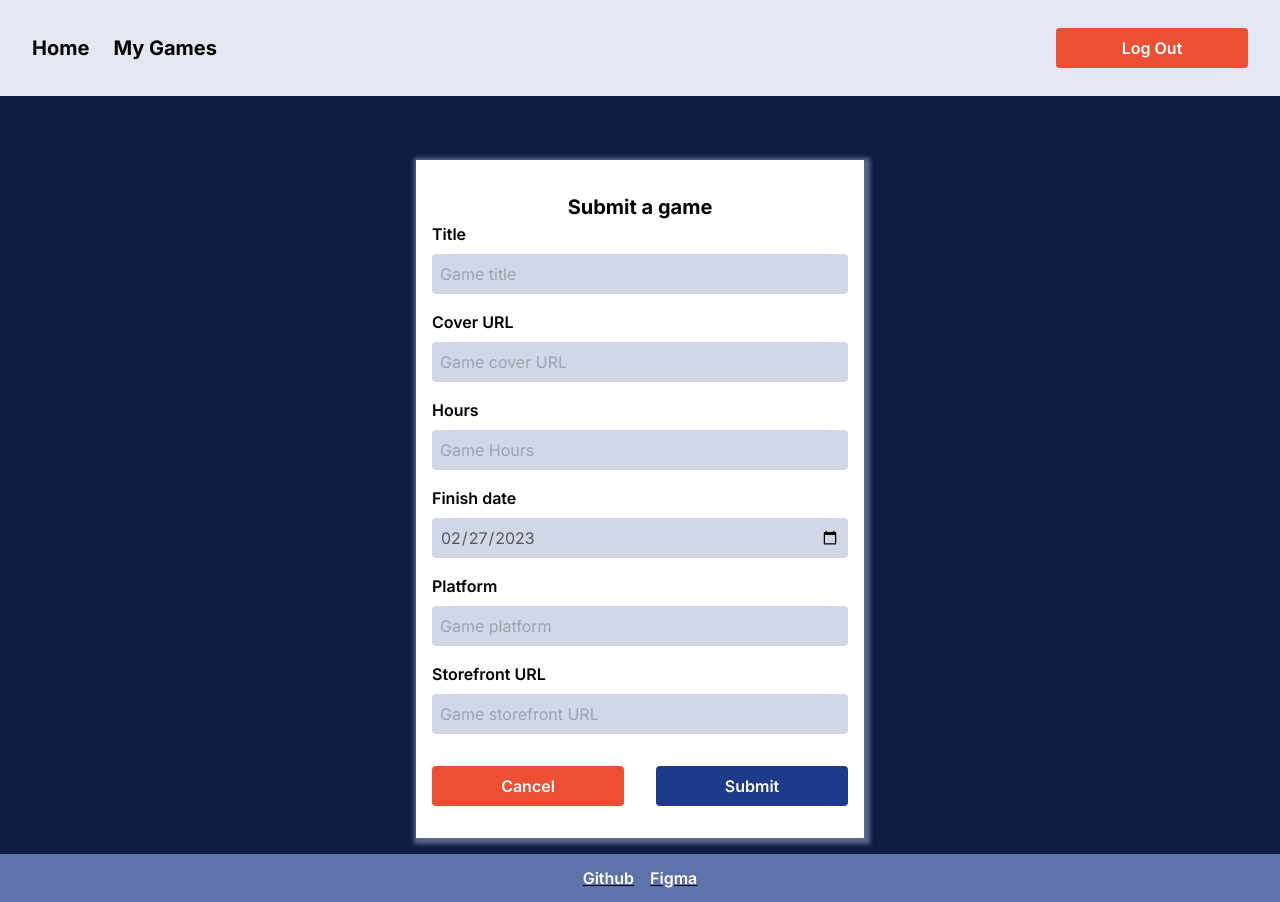
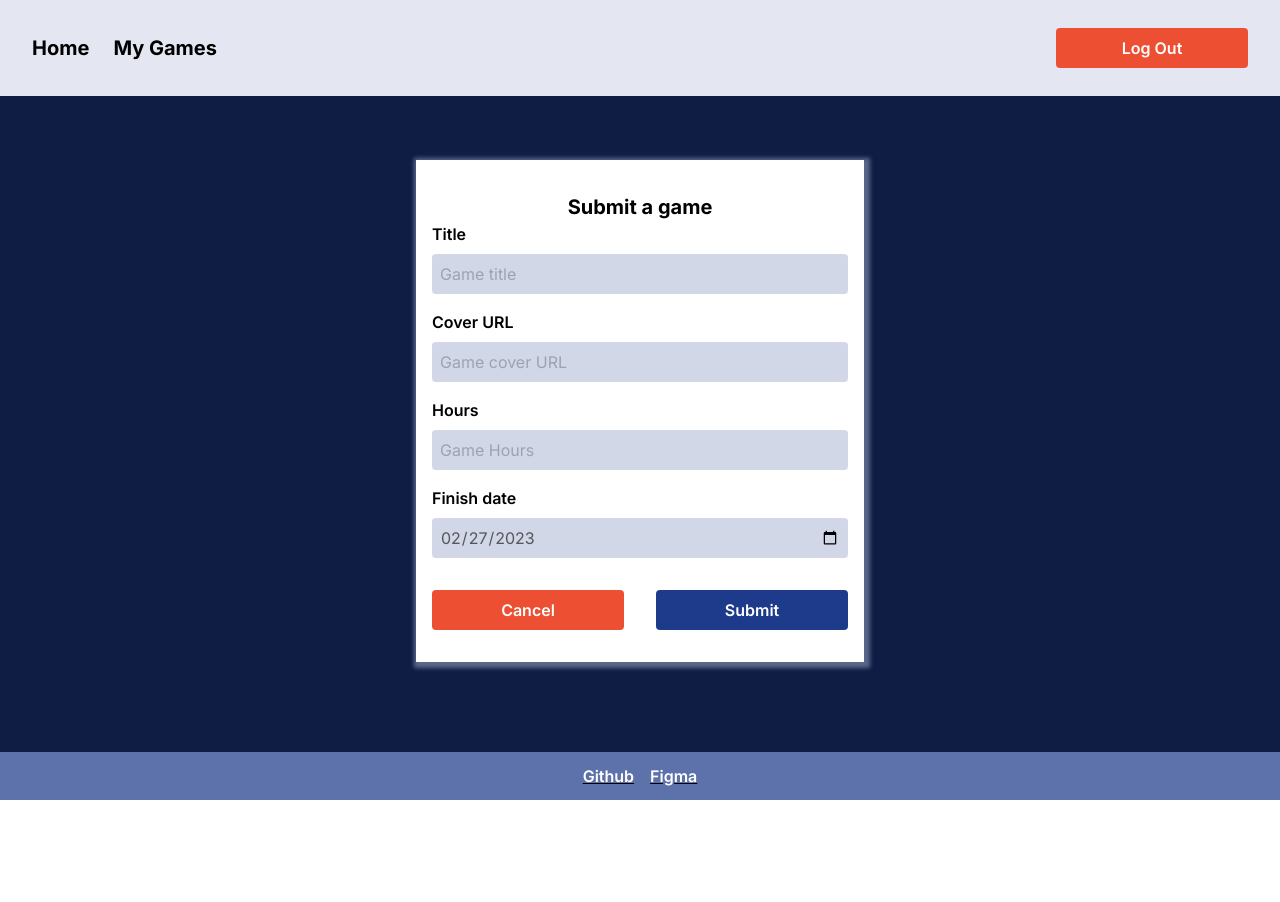
Before and after one commit to a1Thiago/finished-games, a React app in the folder client/: page /games/add in a window 1280 px wide. After the commit the page ends 800 px from the top, so only its background shows below. Built offline with nearby package versions, Linux system fonts and the light colour scheme; sample sign-in values are in the browser's storage; the HTML template or start-up script is replaced by a standard one.

Commit message:
removed link and platform

```diff
--- a/client/src/components/AddGameSection.tsx
+++ b/client/src/components/AddGameSection.tsx
@@ -14,8 +14,6 @@ export default function AddGameSection() {
   const coverRef = useRef<HTMLInputElement>(null);
   const hoursRef = useRef<HTMLInputElement>(null);
   const dateRef = useRef<HTMLInputElement>(null);
-  const platformRef = useRef<HTMLInputElement>(null);
-  const linkRef = useRef<HTMLInputElement>(null);
 
   const [validForm, setValidForm] = useState<string | undefined>('')
 
@@ -31,8 +29,6 @@ export default function AddGameSection() {
       cover: fixRef(coverRef) as string,
       hours: fixRef(hoursRef) === '' ? 0 : fixRef(hoursRef) as number,
       date: fixRef(dateRef) === '' ? null : fixRef(dateRef) as string,
-      platform: fixRef(platformRef) as string,
-      link: fixRef(linkRef) as string,
     }
 
     console.log(inputs)
@@ -70,12 +66,6 @@ export default function AddGameSection() {
           <div ref={dateRef}>
             <InputLabel label="Finish date" type="date" placeholder="Game finish date" defaultValue={new Date().toISOString().substring(0, 10)} />
           </div>
-          <div ref={platformRef}>
-            <InputLabel label="Platform" type="text" placeholder="Game platform" />
-          </div>
-          <div ref={linkRef}>
-            <InputLabel label="Storefront URL" type="url" placeholder="Game storefront URL" />
-          </div>
         </div>
         <div className="text-center mt-8 flex justify-between gap-4">
           <Button label="Cancel" style="warn" />
--- a/client/src/components/EditGameSection.tsx
+++ b/client/src/components/EditGameSection.tsx
@@ -23,8 +23,6 @@ export default function AddGameSection() {
   const coverRef = useRef<HTMLInputElement>(null);
   const hoursRef = useRef<HTMLInputElement>(null);
   const dateRef = useRef<HTMLInputElement>(null);
-  const platformRef = useRef<HTMLInputElement>(null);
-  const linkRef = useRef<HTMLInputElement>(null);
 
   const [validForm, setValidForm] = useState<string | undefined>('')
 
@@ -40,8 +38,6 @@ export default function AddGameSection() {
       cover: fixRef(coverRef) as string,
       hours: fixRef(hoursRef) === '' ? 0 : fixRef(hoursRef) as number,
       date: fixRef(dateRef) === '' ? null : fixRef(dateRef) as string,
-      platform: fixRef(platformRef) as string,
-      link: fixRef(linkRef) as string,
     }
 
     if (!inputs.title) return setValidForm('Title is required!')
@@ -81,12 +77,6 @@ export default function AddGameSection() {
           <div ref={dateRef}>
             <InputLabel label="Finish date" type="date" placeholder="Game finish date" defaultValue={data && data[0]?.date.substring(0, 10)} />
           </div>
-          <div ref={platformRef}>
-            <InputLabel label="Platform" type="text" placeholder="Game platform" defaultValue={data && data[0]?.platform} />
-          </div>
-          <div ref={linkRef}>
-            <InputLabel label="Storefront URL" type="url" placeholder="Game storefront URL" defaultValue={data && data[0]?.link} />
-          </div>
         </div>
         <div className="text-center mt-8 flex justify-between gap-4">
           <Button label="Cancel" style="warn" />
```
Also changed, not shown: 2 other files (tests, documents, lock files or other folders).
